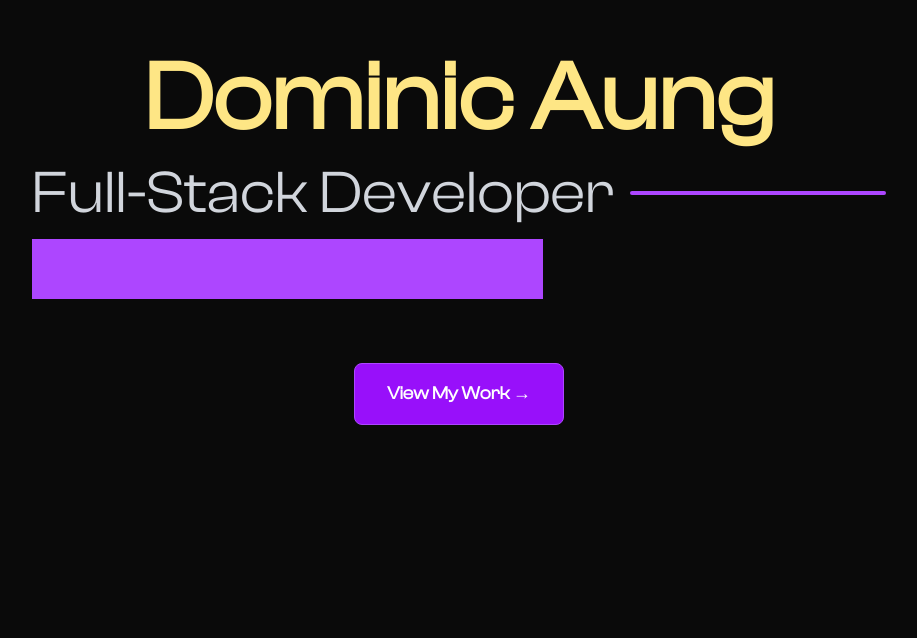
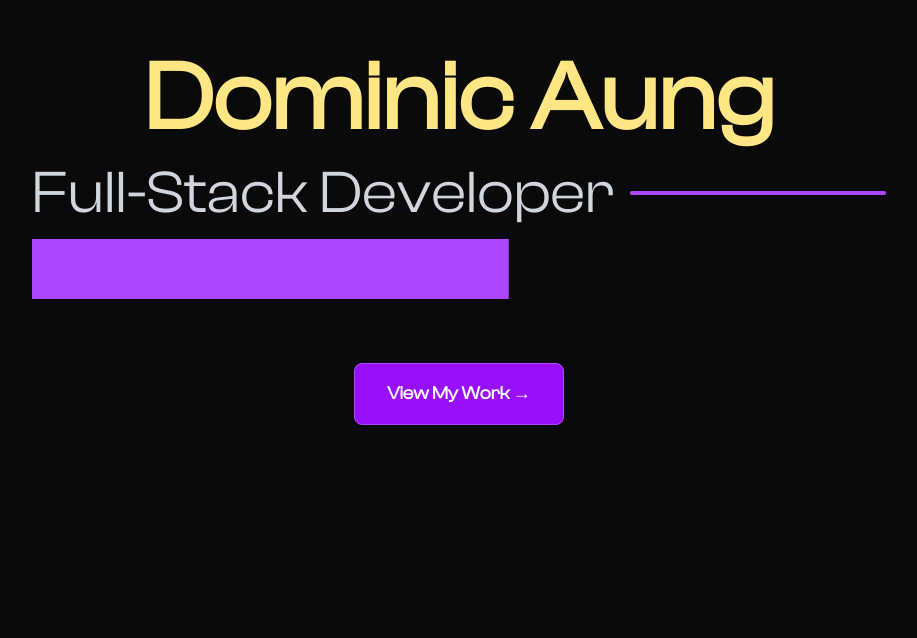
Before and after one commit to DommyMM/portfolio, a Next.js app: page / in a window 1280 px wide. Shown: the part 162-800 px from the top of the page, without its empty margins (181-1098 px from the left). Built offline with nearby package versions, Linux system fonts and the light colour scheme.

Commit message:
slider proeprly timed

```diff
--- a/src/components/ui/text-decoder.tsx
+++ b/src/components/ui/text-decoder.tsx
@@ -88,7 +88,6 @@ export function TextDecoder({ text, className = "", delay = 0 }: DecoderTextProp
         return () => {
         unsubscribeSpring?.();
         };
-        // eslint-disable-next-line
     }, [decoderSpring, reduceMotion, delay, text]);
 
     return (
--- a/src/components/ui/text-slider.tsx
+++ b/src/components/ui/text-slider.tsx
@@ -27,25 +27,25 @@ export function TextSlider({
         const revealTimer = setTimeout(() => {
             setIsVisible(true);
             setIsAnimating(false);
-        }, 500);
+        }, 500); // Match the overlay animation duration
 
         // Setup cycling if not startupOnly
         if (!startupOnly && roles.length > 1) {
             intervalRef.current = setInterval(() => {
-                // Hide text and start overlay animation
+                // Step 1: Hide text completely (fade out)
                 setIsVisible(false);
-                setIsAnimating(true);
 
-                // Change text while hidden
+                // Step 2: After fade-out is complete, change word and start overlay
                 setTimeout(() => {
                     setCurrentIndex((prev) => (prev + 1) % roles.length);
-                }, 10); // Small delay to ensure text is hidden first
+                    setIsAnimating(true);
+                }, 400); // Wait for fade-out transition to complete
 
-                // End the slide animation and reveal text
+                // Step 3: End the slide animation and reveal text
                 setTimeout(() => {
                     setIsAnimating(false);
                     setIsVisible(true);
-                }, 1000);
+                }, 1500); // 500ms fade-out + 1000ms overlay animation
 
             }, interval);
         }
@@ -65,19 +65,21 @@ export function TextSlider({
     return (
         <div className={`relative inline-flex items-center ${className}`}>
             <div className="relative overflow-hidden">
+                {/* Text content with independent opacity */}
                 <span
                     className={`
                         inline-block relative
                         transition-all duration-500 ease-out
-                        ${isVisible ? 'text-gray-300' : 'text-transparent'}
+                        ${isVisible ? 'text-gray-300 opacity-100' : 'text-gray-300 opacity-0'}
                     `}
                 >
                     {showPlus && !startupOnly && (
                         <span className="text-purple-400 mr-2 opacity-40">+</span>
                     )}
                     {currentRole}
+                </span>
 
-                    {/* Sliding overlay */}
+                {/* Sliding overlay - independent of text opacity */}
                 <span
                     className={`
                         absolute inset-0 bg-purple-500 z-10
@@ -88,7 +90,6 @@ export function TextSlider({
                         }
                     `}
                 />
-                </span>
             </div>
         </div>
     );
```
Lines whose indentation alone changed are shown as unchanged.
